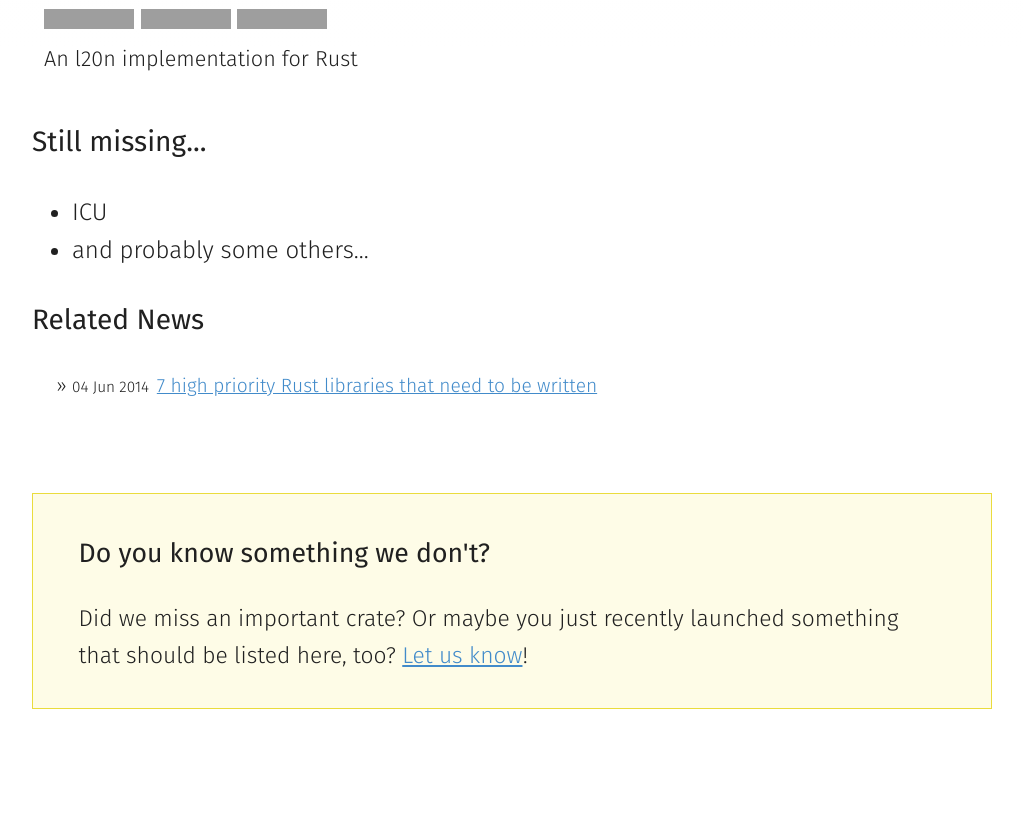
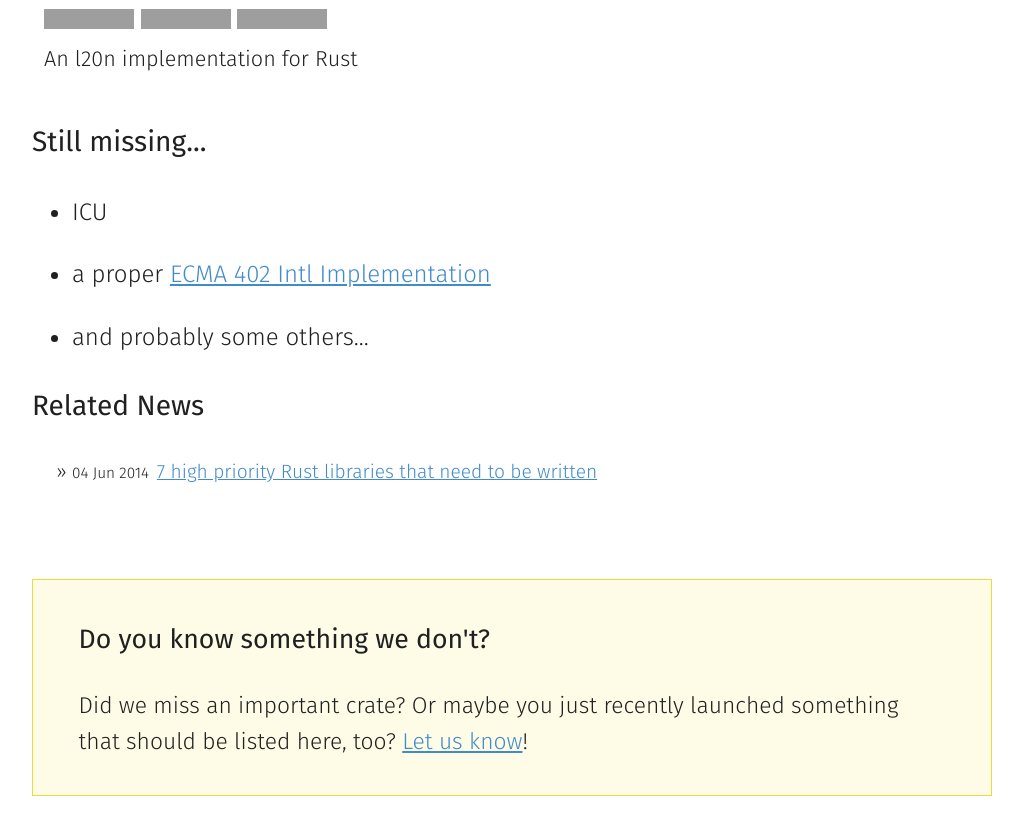
Before and after one commit to chris-morgan/arewewebyet, a Jekyll site: the page built from topics/i18n.md, in a window 1280 px wide and 900 px high, scrolled down 845 px. Shown: the top 835 px of the window, without its empty margins (128-1151 px from the left). Built offline with Jekyll 4.4.1, drawn with Linux system fonts in a browser that asks for light colours; nearby versions of some CDN libraries; grey boxes are pictures that could not be loaded.

Commit message:
add minor missing link to i18n

```diff
--- a/_layouts/topic.html
+++ b/_layouts/topic.html
@@ -27,7 +27,7 @@ layout: frame
   <h3>Still missing...</h3>
   <ul>
     {% for missed in page.missing %}
-      <li> {{missed}} </li>
+      <li> {{missed | markdownify }} </li>
     {% endfor %}
     <li>
       and probably some others...
--- a/topics/i18n.md
+++ b/topics/i18n.md
@@ -15,6 +15,7 @@ packages:
 
 missing:
  - ICU
+ - a proper [ECMA 402 Intl Implementation](https://github.com/rust-lang/rfcs/issues/858)
 
 news_tag: i18n
 ---
```
